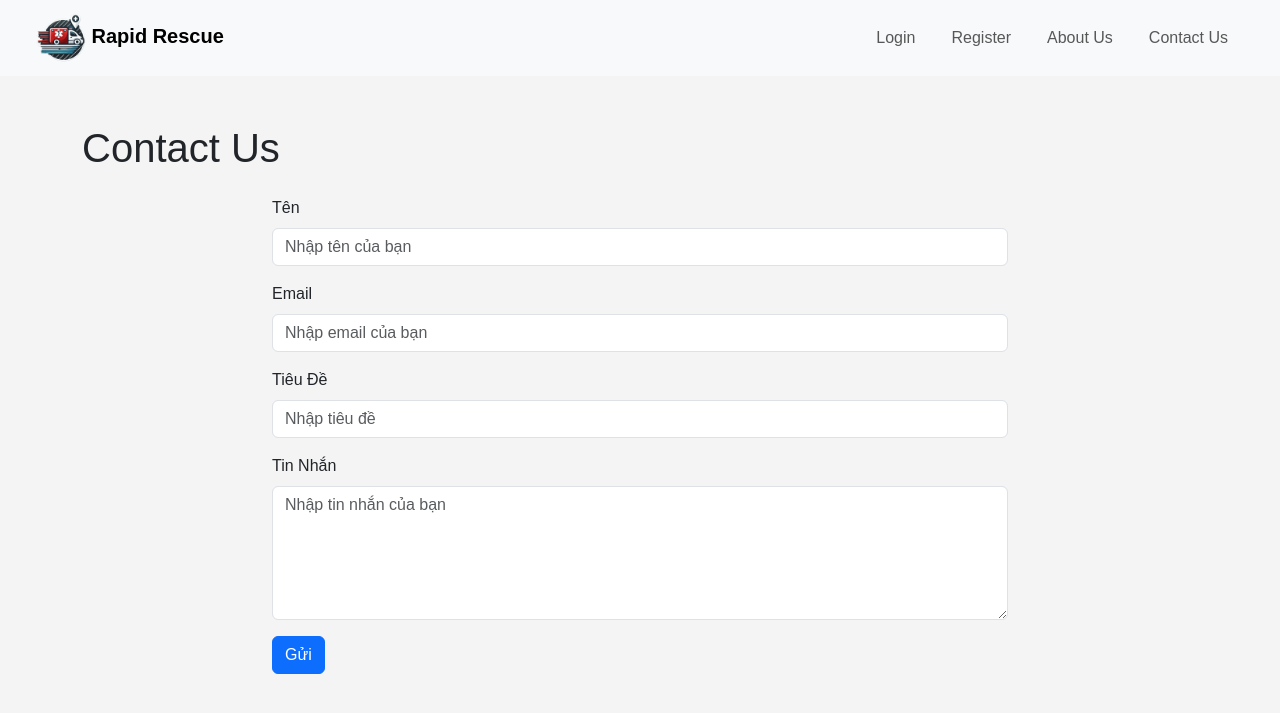
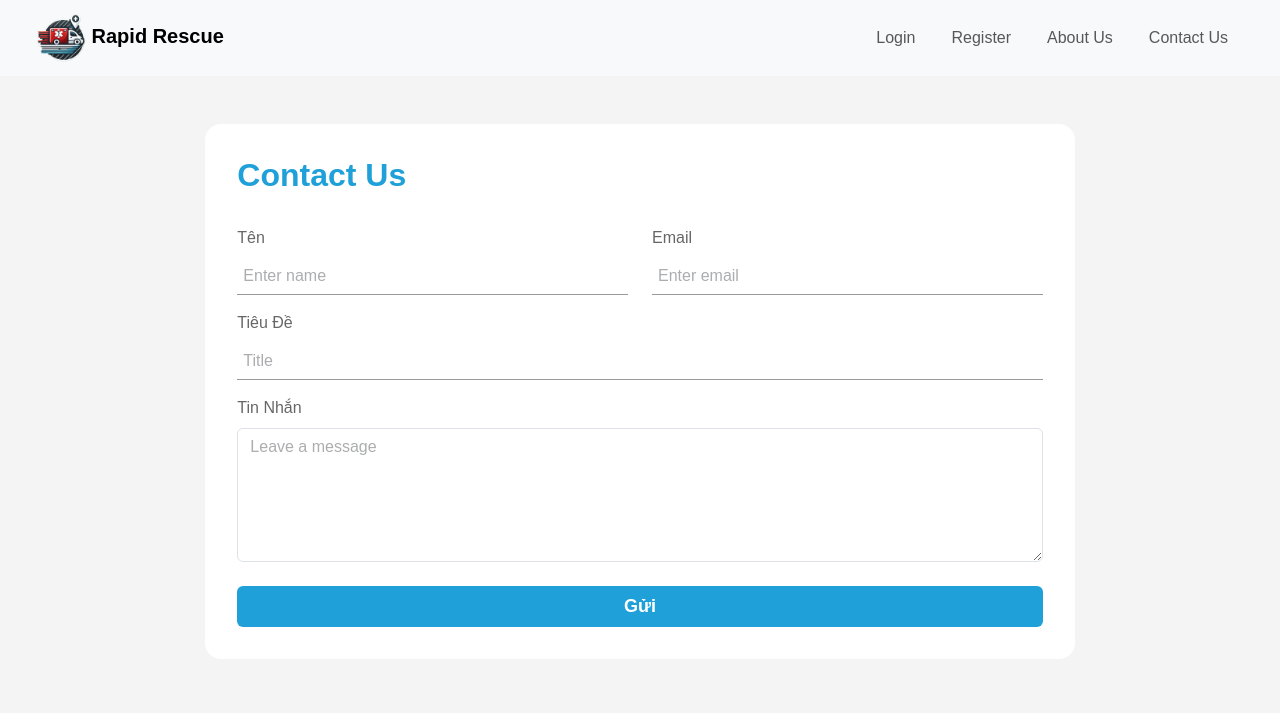
Before and after one commit to noeln123/z, a Flask app: page /contact_us in a window 1280 px wide. Shown: the top 713 px of the page. Run offline with Flask 3, Linux system fonts and the light colour scheme; some libraries are stand-ins or nearby versions.

Commit message:
contact, feedback, emergency form

```diff
--- /dev/null
+++ b/static/css/contact.css
@@ -0,0 +1,75 @@
+.contact-main {
+    background-color: #fff;
+    border-radius: 16px;
+    padding: 32px;
+}
+
+.contact-title {
+    font-weight: 600;
+    color: var(--primary);
+    margin-bottom: 20px;
+}
+
+.contact-form .form-group {
+    margin: 8px 0;
+}
+
+.contact-form .form-group label {
+    color: rgba(0, 0, 0, 0.6);
+}
+
+.contact-form .form-group input {
+    width: 100%;
+    display: block;
+    border: none;
+    border-bottom: 1px solid #999;
+    padding: 6px;
+    box-sizing: border-box;
+    border-radius: 0;
+    outline: none;
+}
+
+.contact-form .form-group input:focus {
+    border-bottom: 2px solid var(--primary);
+    outline: none;
+    box-shadow: none;
+}
+
+.contact-form .form-group textarea {
+    border-color: 1px solid #999;
+}
+
+.contact-form .form-group textarea:focus {
+    outline: none;
+    box-shadow: none;
+    border: 2px solid var(--primary);
+}
+
+.contact-form .form-group input::placeholder,
+.contact-form .form-group textarea::placeholder {
+    opacity: 0.5;
+}
+
+.contact-form .contact-button {
+    display: flex;
+    gap: 20px;
+}
+
+.contact-form .contact-btn {
+    background-color: var(--primary);
+    margin-top: 16px;
+    color: #fff;
+    font-weight: 600;
+    font-size: 18px;
+    transition: opacity 0.2s ease, transform 0.2s ease;
+    flex: 1;
+}
+
+.contact-form .contact-btn.contact-btn-secondary {
+    background-color: var(--emergency);
+}
+
+.contact-form .contact-btn:hover {
+    opacity: 0.7;
+    transform: scaleY(1.05);
+}
--- a/static/css/profile.css
+++ b/static/css/profile.css
@@ -32,7 +32,7 @@
     font-size: 16px;
     opacity: 0.8;
     margin: 0;
-    padding-bottom: 12px;
+    padding-bottom: 20px;
 }
 
 .user-link-list {
@@ -89,6 +89,7 @@
 .profile-title {
     font-weight: 600;
     color: var(--primary);
+    margin-bottom: 20px;
 }
 
 .profile-form .form-group {
--- a/static/css/style.css
+++ b/static/css/style.css
@@ -2,6 +2,7 @@
     --primary: #20A0D8;
     --primary-dark: rgb(45, 57, 219);
     --secondary: #fff;
+    --emergency: #dd1f1f;
 }
 
 body {
--- a/templates/base.html
+++ b/templates/base.html
@@ -2,7 +2,7 @@
 <html lang="vi">
 <head>
     <meta charset="UTF-8">
-    <title>Rapid Rescue</title>
+    <title>{% block title %}{% endblock %} | Rapid Rescue</title>
     <!-- Bootstrap CSS -->
     <link href="https://cdn.jsdelivr.net/npm/bootstrap@5.3.0/dist/css/bootstrap.min.css" rel="stylesheet">
     <!-- FontAwesome Icons -->
--- a/templates/contact_us.html
+++ b/templates/contact_us.html
@@ -1,19 +1,20 @@
 {% extends "base.html" %}
 
+{% block title %}Contact Us{% endblock %}
+
+{% block styles %}
+<link rel="stylesheet" href="{{ url_for('static', filename='css/contact.css') }}" />
+{% endblock %}
+
 {% block content %}
-<div class="container mt-5">
-    <h1 class="mb-4">Contact Us</h1>
-
-
-    <!-- Mẫu Form Liên Hệ -->
-    <div class="row">
-        <div class="col-md-8 offset-md-2">
-            <form action="{{ url_for('user.contact_us') }}" method="POST">
+<div class="row justify-content-center mt-5">
+    <div class="col-md-8 contact-main">
+        <h2 class="mb-4 contact-title">Contact Us</h2>
+        <form action="{{ url_for('user.contact_us') }}" method="POST" class="contact-form row">
             {{ form.hidden_tag() }}
-
-                <div class="mb-3">
+            <div class="form-group col-md-6">
                 {{ form.name.label(class="form-label") }}
-                    {{ form.name(class="form-control", placeholder="Nhập tên của bạn") }}
+                {{ form.name(class="form-control", placeholder="Enter name") }}
                 {% if form.name.errors %}
                     <div class="text-danger">
                         {% for error in form.name.errors %}
@@ -23,9 +24,9 @@
                 {% endif %}
             </div>
 
-                <div class="mb-3">
+            <div class="form-group col-md-6">
                 {{ form.email.label(class="form-label") }}
-                    {{ form.email(class="form-control", placeholder="Nhập email của bạn") }}
+                {{ form.email(class="form-control", placeholder="Enter email") }}
                 {% if form.email.errors %}
                     <div class="text-danger">
                         {% for error in form.email.errors %}
@@ -35,9 +36,9 @@
                 {% endif %}
             </div>
 
-                <div class="mb-3">
+            <div class="form-group col-12">
                 {{ form.subject.label(class="form-label") }}
-                    {{ form.subject(class="form-control", placeholder="Nhập tiêu đề") }}
+                {{ form.subject(class="form-control", placeholder="Title") }}
                 {% if form.subject.errors %}
                     <div class="text-danger">
                         {% for error in form.subject.errors %}
@@ -47,9 +48,9 @@
                 {% endif %}
             </div>
 
-                <div class="mb-3">
+            <div class="form-group col-12">
                 {{ form.message.label(class="form-label") }}
-                    {{ form.message(class="form-control", placeholder="Nhập tin nhắn của bạn", rows="5") }}
+                {{ form.message(class="form-control", placeholder="Leave a message", rows="5") }}
                 {% if form.message.errors %}
                     <div class="text-danger">
                         {% for error in form.message.errors %}
@@ -58,10 +59,10 @@
                     </div>
                 {% endif %}
             </div>
-
-                <button type="submit" class="btn btn-primary">{{ form.submit.label.text }}</button>
+            <div class="col-12 contact-button">
+                <button type="submit" class="btn contact-btn">{{ form.submit.label.text }}</button>
+            </div>
         </form>
     </div>
 </div>
-</div>
 {% endblock %}
--- a/templates/profile.html
+++ b/templates/profile.html
@@ -7,7 +7,7 @@
 {% endblock %}
 
 {% block content %}
-<div class="row justify-content-center">
+<div class="row justify-content-center mt-5">
     <div class="col-lg-3 profile-sidebar">
         <div class="profile-panel">
             <div class="user-heading">
```
Also changed, not shown: static/css/emergency-request.css (added, +67 -0 lines), static/css/feedback.css (added, +40 -0 lines), static/css/home.css (+15 -9 lines), templates/emergency_request.html (+17 -11 lines), templates/feedback.html (+15 -8 lines), templates/home.html (+15 -11 lines), static/images/home/feedback.jpeg (added), static/images/home/feedback.png (deleted), static/images/home/medical-info.jpg (added), static/images/home/medical_info.png (deleted). Lines whose indentation alone changed are shown as unchanged.
